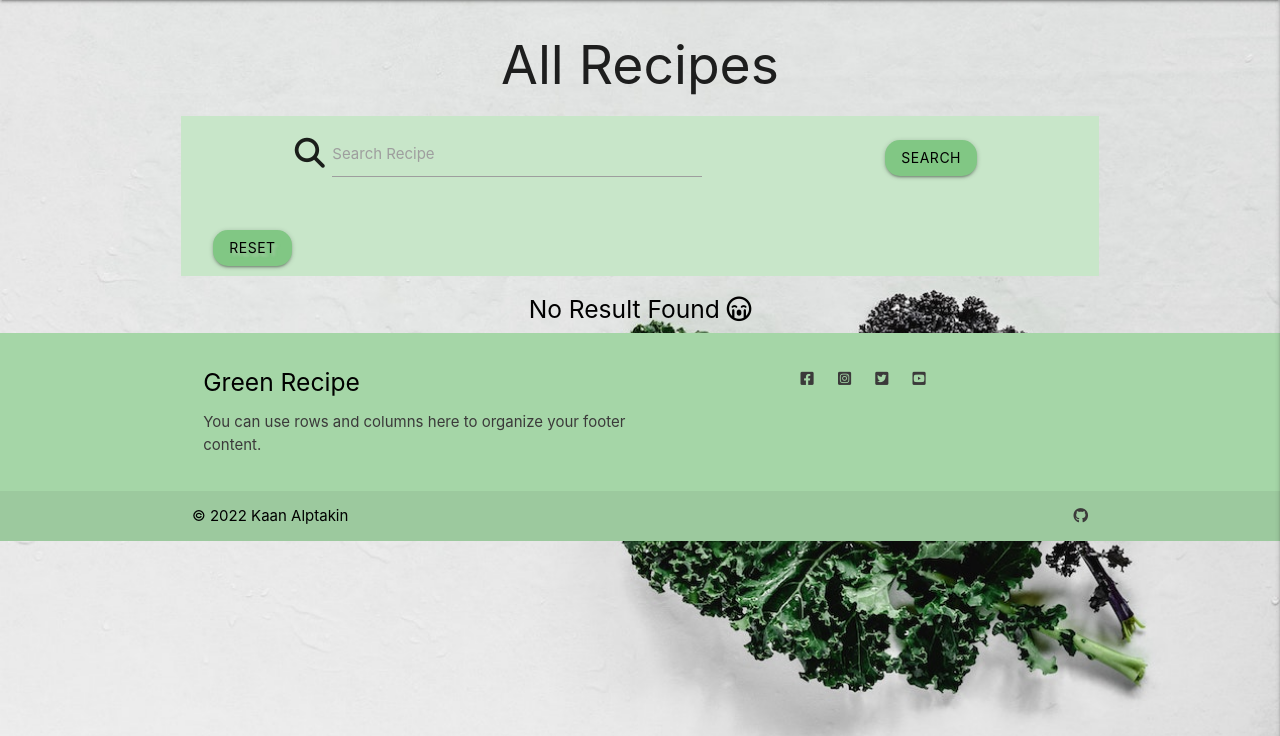
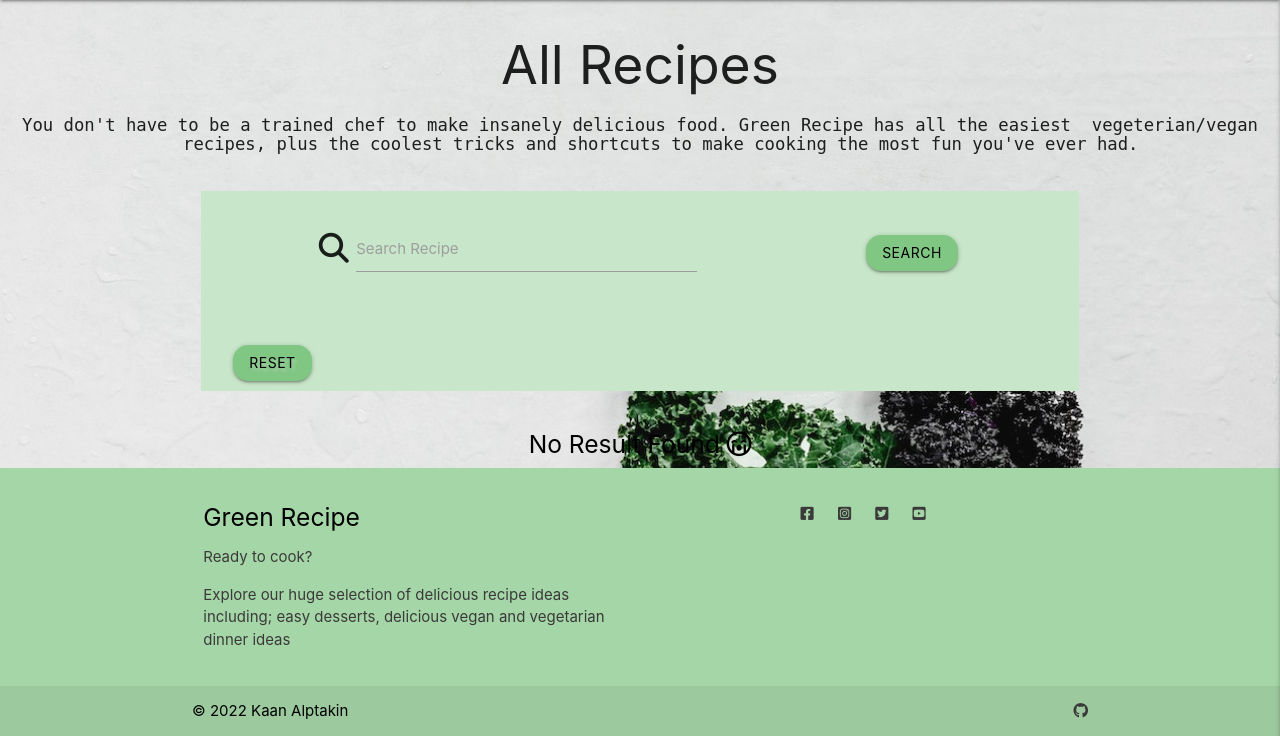
Before and after one commit to kaanalptkn/myrecepie.ka3, a Flask app: page / in a window 1280 px wide. Shown: the part 64-800 px from the top of the page. Run offline with Flask 2, Linux system fonts and the light colour scheme; data that the repository does not hold is empty; some libraries are stand-ins or nearby versions.

Commit message:
Added last update to my recipe webpage design

```diff
--- a/static/css/style.css
+++ b/static/css/style.css
@@ -52,6 +52,12 @@ ul:not(.browser-default)>li {
 .card-panel {
     background-color: #c8e6c9;
 }
+
+.col .row {
+    padding: 20px;
+}
+
+
 /*Img section--------------------------------------------*/
 img {
     max-width: 100%;
--- a/templates/base.html
+++ b/templates/base.html
@@ -69,7 +69,8 @@
         <div class="row foot-wraper">
           <div class="col l6 s12">
             <h5><a class="black-text" href="{{ url_for('get_categories') }}">Green Recipe</a></h5>
-            <p>You can use rows and columns here to organize your footer content.</p>
+            <p>Ready to cook?</p>
+            <p>Explore our huge selection of delicious recipe ideas including; easy desserts, delicious vegan and vegetarian dinner ideas</p>
           </div>
           <div class="col l4 offset-l2 s12">
             <ul class="black-text social-media text-lighten-4">
--- a/templates/categories.html
+++ b/templates/categories.html
@@ -2,8 +2,10 @@
 {% block content %}
 
 <h2 class="center-align home">All Recipes</h2>
+<h6><pre class="center-align"> You don't have to be a trained chef to make insanely delicious food. Green Recipe has all the easiest  vegeterian/vegan
+    recipes, plus the coolest tricks and shortcuts to make cooking the most fun you've ever had.</pre></h6>
 <!--Search, reset buttons-->
-<div class="container col s12 m10 offset-m1 grey lighten-3 content-container">
+<div class="container col s12 m10 offset-m1 content-container">
     <div class="row">
         <form action="{{ url_for('search') }}" method="POST" class="col s12 green lighten-4">
             <div class="row valign-wrapper center-align col m12">
--- a/templates/edit_recipe.html
+++ b/templates/edit_recipe.html
@@ -135,9 +135,9 @@
                     </div>
                 </div>
                     <!--Edit, cancel buttons-->
-                    <button class="btn waves-effect waves-light green  submit-btn button" type="submit" name="action">Save Changes<i class="fas fa-sign-in-alt"></i>
+                    <button class="btn waves-effect waves-light green black-text submit-btn button" type="submit" name="action">Save Changes<i class="fas fa-sign-in-alt"></i>
                     </button>
-                    <a href="{{ url_for('get_categories') }}" class="waves-effect waves-light btn red submit-btn mt-20 button">Cancel</a>
+                    <a href="{{ url_for('get_categories') }}" class="waves-effect waves-light black-text btn red submit-btn mt-20 button">Cancel</a>
 
                 </div>
 
--- a/templates/signup.html
+++ b/templates/signup.html
@@ -44,7 +44,7 @@
                     </div>
                 </div>
                 <div class="row">
-                    <button type="submit" class="col s12 btn green lighten-3">
+                    <button type="submit" class="col s12 black-text btn green lighten-3">
                         Submit <i class="fas fa-sign-in-alt"></i>
                     </button>
                 </div>
```
Also changed, not shown: templates/recipe.html (+3 -5 lines).
